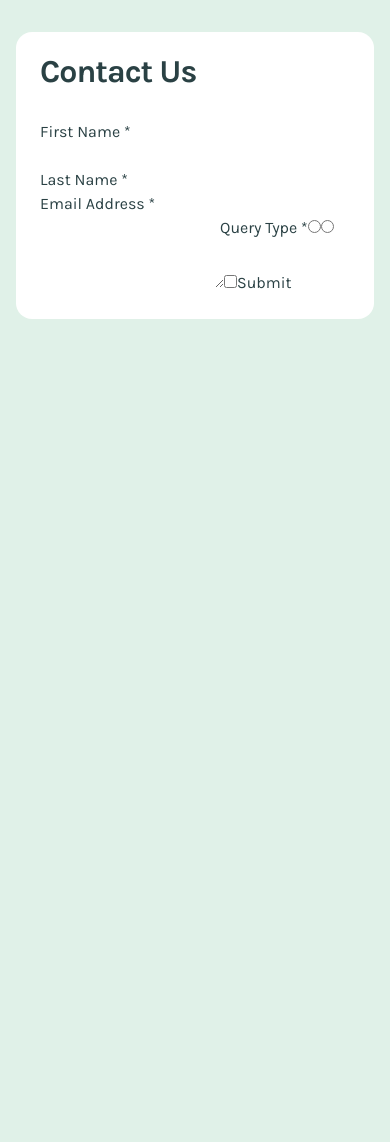
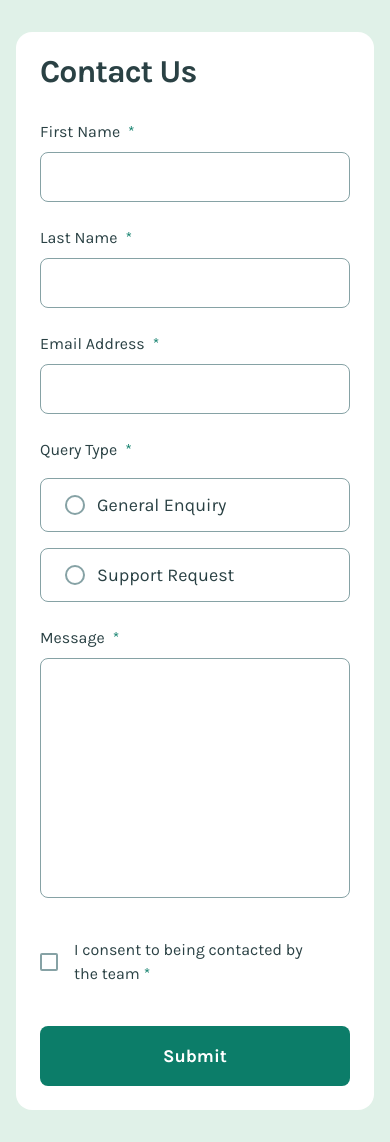
Before and after one commit to KarolinaMas/contact-form, a React (Vite) app: page / in a window 390 px wide. Before the commit the page ends 844 px from the top, so only its background shows below. Built offline with nearby package versions, Linux system fonts and the light colour scheme.

Commit message:
complete styling for mobile design

```diff
--- a/src/App.tsx
+++ b/src/App.tsx
@@ -8,34 +8,79 @@ const App = () => {
       <h1 className="text-[2rem] font-bold leading-[100%] tracking-[-1px]">
         Contact Us
       </h1>
-      <form>
-        <div className="flex flex-col">
-          <label>
-            First Name <span>*</span>
+      <form className="flex flex-col gap-6 leading-[150%]">
+        <div className="flex flex-col gap-2">
+          <label className="flex gap-2">
+            First Name <span className="text-green-600">*</span>
           </label>
-          <input type="text" {...register("firstName")} />
+          <input
+            type="text"
+            {...register("firstName")}
+            className="border border-[#86A2A5] px-6 py-3 rounded-lg"
+          />
         </div>
-        <div>
-          <label>
-            Last Name <span>*</span>
+        <div className="flex flex-col gap-2">
+          <label className="flex gap-2">
+            Last Name <span className="text-green-600">*</span>
           </label>
-          <input type="text" {...register("lastName")} />
+          <input
+            type="text"
+            {...register("lastName")}
+            className="border border-[#86A2A5] px-6 py-3 rounded-lg"
+          />
         </div>
-        <div>
-          <label>
-            Email Address <span>*</span>
+        <div className="flex flex-col gap-2">
+          <label className="flex gap-2">
+            Email Address <span className="text-green-600">*</span>
           </label>
-          <input type="email" {...register("email")} />
+          <input
+            type="email"
+            {...register("email")}
+            className="border border-[#86A2A5] px-6 py-3 rounded-lg"
+          />
         </div>
-        <input type="text" />
-        <label>
-          Query Type <span>*</span>
-        </label>
-        <input type="radio" />
-        <input type="radio" />
-        <textarea name="" id=""></textarea>
-        <input type="checkbox" />
-        <button type="submit">Submit</button>
+        <div className="flex flex-col gap-4">
+          <label className="flex gap-2">
+            Query Type <span className="text-green-600">*</span>
+          </label>
+
+          <label className="border border-[#86A2A5] px-6 py-3 rounded-lg text-lg flex items-center gap-3 cursor-pointer">
+            <input type="radio" className="peer hidden" />
+            <div className="w-5 h-5 rounded-full border-2 border-[#86A2A5]"></div>
+            <span>General Enquiry</span>
+          </label>
+
+          <label className="border border-[#86A2A5] px-6 py-3 rounded-lg text-lg flex items-center gap-3 cursor-pointer">
+            <input type="radio" className="peer hidden" />
+            <div className="w-5 h-5 rounded-full border-2 border-[#86A2A5]"></div>
+            <span>Support Request</span>
+          </label>
+        </div>
+        <div className="flex flex-col gap-10">
+          <div className="flex flex-col gap-2">
+            <label className="flex gap-2">
+              Message <span className="text-green-600">*</span>
+            </label>
+            <textarea
+              className="resize-none border border-[#86A2A5] rounded-lg h-60 px-6 py-3"
+              {...register("message")}
+            ></textarea>
+          </div>
+          <label className="flex items-center gap-4 pr-5 cursor-pointer">
+            <input type="checkbox" className="peer hidden" />
+            <div className="w-4.5 h-4.5 shrink-0 flex items-center justify-center border-2 border-[#86A2A5] rounded-xs"></div>
+            <p>
+              I consent to being contacted by the team
+              <span className="text-green-600 pl-1">*</span>
+            </p>
+          </label>
+          <button
+            className="text-white font-bold text-lg bg-green-600 py-4 rounded-lg"
+            type="submit"
+          >
+            Submit
+          </button>
+        </div>
       </form>
     </div>
   );
--- a/src/index.css
+++ b/src/index.css
@@ -1,6 +1,10 @@
 @import url("https://fonts.googleapis.com/css2?family=Karla:ital,wght@0,200..800;1,200..800&display=swap");
 
 @import "tailwindcss";
+
+@theme {
+  --color-green-600: #0c7d69;
+}
 
 body {
   background-color: #e0f1e8;
```
